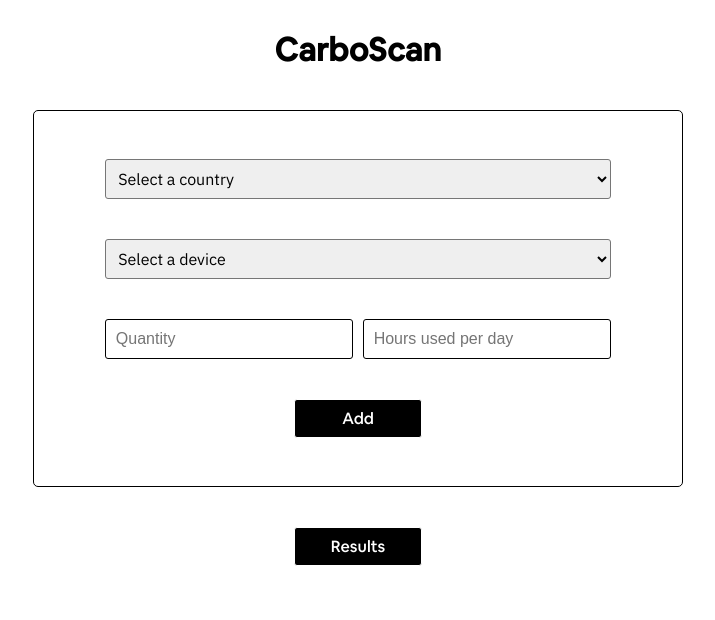
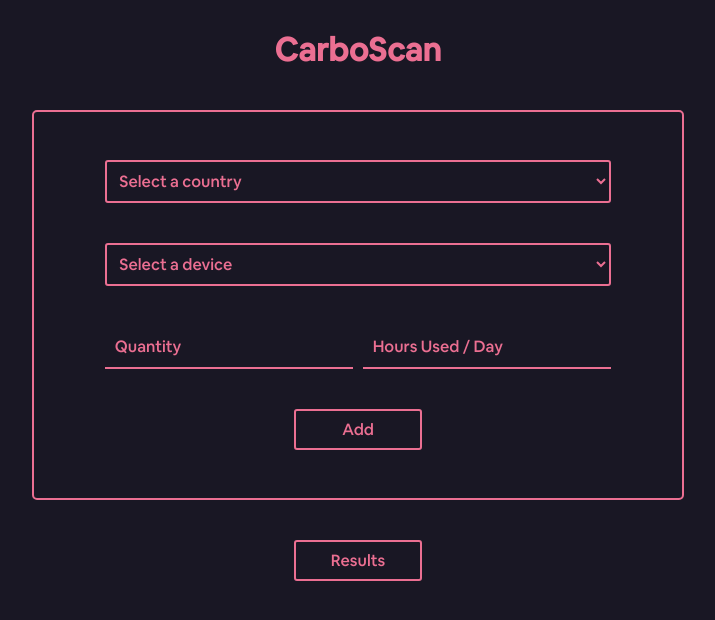
Before and after one commit to mihiraggarwal/carboscan, a Flask app: template package/templates/index.html in a window 1280 px wide. Shown: the top 620 px of the page, without its empty margins (282-997 px from the left). Run offline with Flask 3, Linux system fonts and the light colour scheme; the template is opened without the code that fills it, so the values that code supplies are empty; parts of the project's set-up code (start-up, migrations or seed data) failed here and were passed over.

Commit message:
Style Changes

```diff
--- a/package/index.py
+++ b/package/index.py
@@ -5,10 +5,8 @@ from flask import Blueprint, make_response, render_template, request
 from package.models.product import Product
 
 bp = Blueprint('index', __name__)
-from package import app
-with app.app_context():
-    res = Product.query.all()
 
+res = Product.query.all()
 products = [{"id": i.id, "name": i.name} for i in res]
 
 countries = [
--- a/package/static/style.css
+++ b/package/static/style.css
@@ -6,6 +6,17 @@
 @font-face {
   font-family: "ibm-plex-sans";
   src: url("font/IBMPlexSans-Regular.ttf");
+}
+
+:root {
+  --prim-bg: #191724;
+  --prim: #eb6f92;
+  --prim-lgt: #ADD8E6;
+}
+
+body {
+  background-color: var(--prim-bg);
+  box-sizing: border-box;
 }
 
 .container {
@@ -19,6 +30,7 @@
 h1 {
   font-family: airbnb-medium;
   margin-bottom: auto;
+  color: var(--prim);
 }
 
 form {
@@ -27,14 +39,14 @@ form {
   justify-content: center;
   flex-direction: column;
   align-items: center;
-    border: 1px solid #000;
+  border: 2px solid var(--prim);
   border-radius: 5px;
   padding: 3em 0.5em;
   gap: 5vh
 }
 
-form > input, form > select {
-    font-family: ibm-plex-sans;
+form > select {
+  font-family: airbnb-medium;
 }
 
 select {
@@ -52,9 +64,62 @@ select {
 input {
   font-size: 1rem;
   padding: 0.6em;
-    border: 0.1px solid #000;
-    border-radius: 3px;
-    width: 48%
+  border: none;
+  border-bottom: 2px solid rgba(235, 111, 146, 1);
+  outline: none;
+  box-shadow: none;
+  font-family: airbnb-medium;
+  width: 48%;
+  background-color: var(--prim-bg);
+  color: var(--prim);
+}
+
+input::placeholder {
+  color: var(--prim);
+  font-family: airbnb-medium;
+}
+
+input:focus::placeholder {
+  color: var(--prim-lgt);
+  transition: 250ms ease-in-out;
+}
+
+input:focus {
+  outline: none;
+  box-shadow: 0 1px 50px rgba(173, 216, 230, 0.05);
+  color: var(--prim-lgt);
+  border-color: var(--prim-lgt);
+  transition: 250ms ease-in-out;
+}
+
+select {
+  background-color: var(--prim-bg);
+  color: var(--prim);
+  box-shadow: none;
+  border: none;
+  border: 2px solid var(--prim);
+  outline: none;
+}
+
+select::-webkit-scrollbar {
+  width: 10px;
+  background-color: var(--prim-bg);
+}
+
+select::-webkit-scrollbar-thumb {
+  background-color: var(--prim-lgt);
+}
+
+select:focus {
+  outline: none;
+  box-shadow: 0 1px 50px rgba(173, 216, 230, 0.08);
+  color: var(--prim-lgt);
+  border: 2px solid var(--prim-lgt);
+  transition: 250ms ease-in-out;
+}
+
+option {
+  outline: none;
 }
 
 #quantity {
@@ -66,12 +131,17 @@ button {
   padding: 0.5em;
   font-family: airbnb-medium;
   width: 10vw;
-    background-color: #000;
-    color: #fff;
-    border: 0.1px solid #fff;
-    border-radius: 3px
+  background-color: var(--prim-bg);
+  color: var(--prim);
+  border: 2px solid var(--prim);
+  border-radius: 3px;
+  box-shadow: none;
 }
 
 button:hover {
-    cursor: pointer
+  cursor: pointer;
+  background-color: var(--prim);
+  box-shadow: 0 1px 50px 5px rgba(235, 111, 146, 0.1);
+  color: var(--prim-bg);
+  transition: 250ms ease-in-out;
 }
--- a/package/templates/base.html
+++ b/package/templates/base.html
@@ -1,13 +1,18 @@
 <!DOCTYPE html>
 <html lang="en">
+
 <head>
   <meta charset="UTF-8">
+
   <meta name="viewport" content="width=device-width, initial-scale=1.0">
+
   <link rel="stylesheet" href="{{ url_for('static', filename='style.css') }}">
   <title>Wafflehack</title>
   {% block script %}{% endblock %}
 </head>
+
 <body>
   {% block content %}{% endblock %}
 </body>
+
 </html>
--- a/package/templates/index.html
+++ b/package/templates/index.html
@@ -2,16 +2,16 @@
 
 {% block script %}
 <script>
-        let details = []
+  let details = [];
   const addData = () => {
-            let name = document.getElementById('name')
-            let quantity = document.getElementById('quantity')
-            let time_used = document.getElementById('time_used')
-            const d = {"name": name.value, "quantity": quantity.value, "time_used": time_used.value}
-            details = [...details, d]
-            name.value = ""
-            quantity.value = ""
-            time_used.value = ""
+    let name = document.getElementById('name');
+    let quantity = document.getElementById('quantity');
+    let time_used = document.getElementById('time_used');
+    const d = { "name": name.value, "quantity": quantity.value, "time_used": time_used.value };
+    details = [...details, d];
+    name.value = "";
+    quantity.value = "";
+    time_used.value = "";
   }
 </script>
 {% endblock %}
@@ -38,7 +38,7 @@
     </select>
     <div class="input-container">
       <input type="text" name="quantity" placeholder="Quantity" id="quantity" required />
-                <input type="text" name="time_used" placeholder="Hours used per day" id="time_used" required />
+      <input type="text" name="time_used" placeholder="Hours Used / Day" id="time_used" required />
     </div>
     <button type="submit" name="submit" id="addBtn">Add</button>
   </form>
```
Lines whose indentation alone changed are shown as unchanged.
